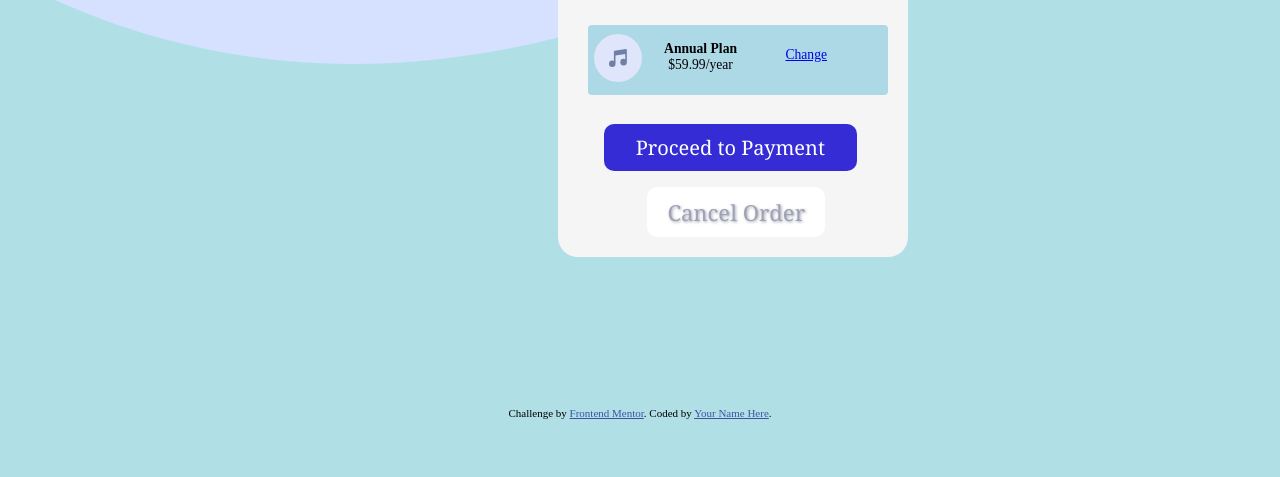
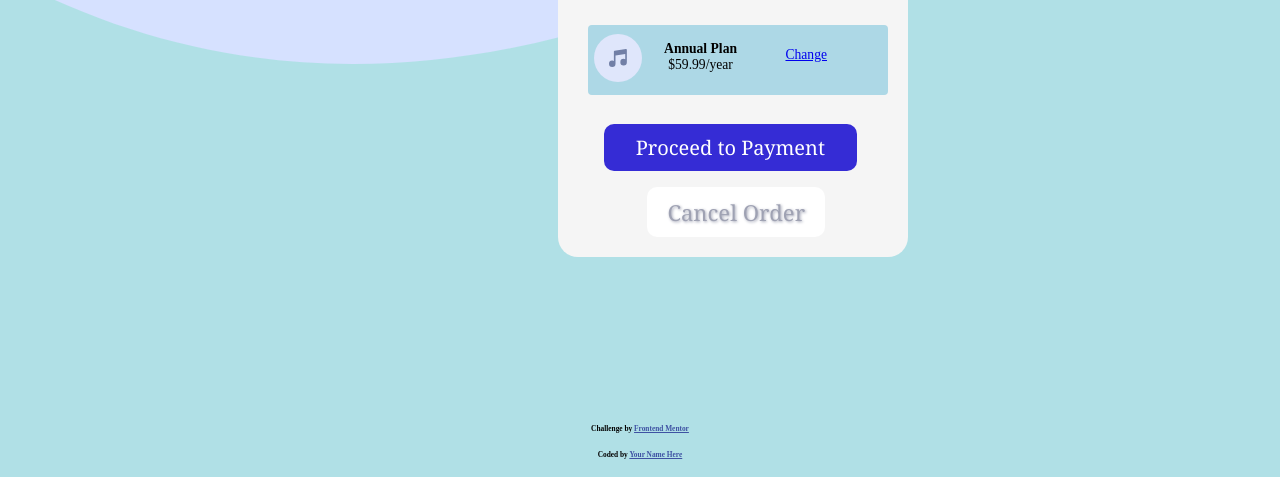
Before and after one commit to lazim-mv/ChallengeHub-1-Order-summary-component, a plain HTML site: page index.html in a window 1280 px wide. Shown: the part 381-858 px from the top of the page. Before the commit the page ends 808 px from the top, so only its background shows below. Drawn offline with Linux system fonts and the light colour scheme.

Commit message:
Update index.html

```diff
--- a/index.html
+++ b/index.html
@@ -39,8 +39,8 @@
 
 
   <div class="attribution">
-    Challenge by <a href="https://www.frontendmentor.io?ref=challenge" target="_blank">Frontend Mentor</a>.
-    Coded by <a href="#">Your Name Here</a>.
+    <h6>Challenge by <a href="https://www.frontendmentor.io?ref=challenge" target="_blank">Frontend Mentor</a></h6>
+    <h6>Coded by <a href="#">Your Name Here</a></h6>
   </div>
 </body>
 </html>
```
